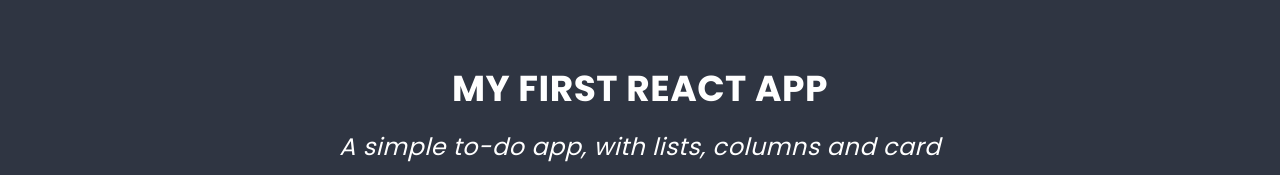
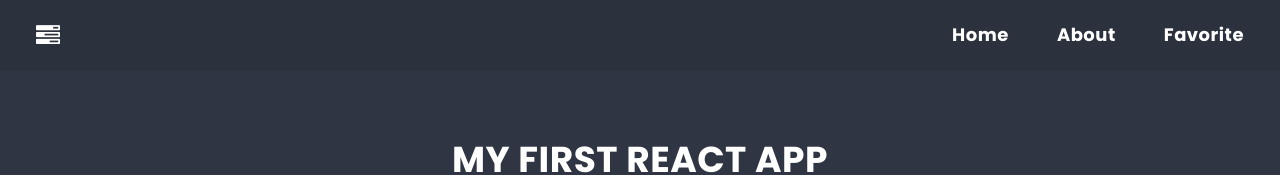
Before and after one commit to DanielTheEntomologist/todo-react-app, a React (Create React App) app: page / in a window 1280 px wide. Shown: the top 175 px of the page. Built offline with nearby package versions, Linux system fonts and the light colour scheme.

Commit message:
Add Navbar mockup

```diff
--- a/src/App.js
+++ b/src/App.js
@@ -4,14 +4,18 @@ import Hero from "./components/Hero/Hero.js";
 import SearchForm from "./components/SearchForm/SearchForm.js";
 import List from "./components/List/List.js";
 import Container from "./components/Container/Container.js";
+import Navbar from "./components/Navbar/Navbar.js";
 
 function App() {
   return (
-    <Container>
-      <Hero />
-      <SearchForm />
-      <List />
-    </Container>
+    <div>
+      <Navbar />
+      <Container>
+        <Hero />
+        <SearchForm />
+        <List />
+      </Container>
+    </div>
   );
 }
 
--- /dev/null
+++ b/src/components/Navbar/Navbar.js
@@ -0,0 +1,30 @@
+import styles from "./Navbar.module.scss";
+
+const Navbar = () => {
+  return (
+    <nav className={styles.navbar}>
+      <a className={styles.logo}>
+        <i className="fa fa-tasks"></i>
+      </a>
+      <ul className={styles.navlist}>
+        <li className={styles.navitem}>
+          <a className={styles.navlink} href="#">
+            Home
+          </a>
+        </li>
+        <li className={styles.navitem}>
+          <a className={styles.navlink} href="#">
+            About
+          </a>
+        </li>
+        <li className={styles.navitem}>
+          <a className={styles.navlink} href="#">
+            Favorite
+          </a>
+        </li>
+      </ul>
+    </nav>
+  );
+};
+
+export default Navbar;
--- /dev/null
+++ b/src/components/Navbar/Navbar.module.scss
@@ -0,0 +1,33 @@
+@import "../../styles/settings.scss";
+
+.navbar {
+  display: flex;
+  justify-content: space-between;
+  align-items: center;
+  padding: $base-size;
+  background-color: $color-darker;
+  color: $color-light;
+}
+
+.logo {
+  padding: ($base-size / 2) ($base-size * 2);
+  font-size: ($base-size * 2);
+  font-weight: bold;
+  color: $color-light;
+  text-transform: uppercase;
+}
+.navlist {
+  display: flex;
+  list-style: none;
+}
+
+.navitem {
+  .navlink {
+    padding: ($base-size / 2) ($base-size * 2);
+    font-size: $base-size * 1.5;
+    color: $color-light;
+    text-decoration: none;
+    // text-transform: uppercase;
+    font-weight: bold;
+  }
+}
--- a/src/components/TextInput/TextInput.js
+++ b/src/components/TextInput/TextInput.js
@@ -1,5 +1,4 @@
 import styles from "./TextInput.module.scss";
-import { useState } from "react";
 
 const SearchForm = (props) => {
   return (
--- a/src/styles/settings.scss
+++ b/src/styles/settings.scss
@@ -1,9 +1,10 @@
 $color-light: #fff;
 $color-dark: #2f3542;
+$color-darker: #2b313d;
 $color-success: #26de81;
 $color-warning: #e1644e;
 
-$font-text: 'Poppins', sans-serif;
+$font-text: "Poppins", sans-serif;
 
 $radius: 5px;
 $base-size: 12px;
```
